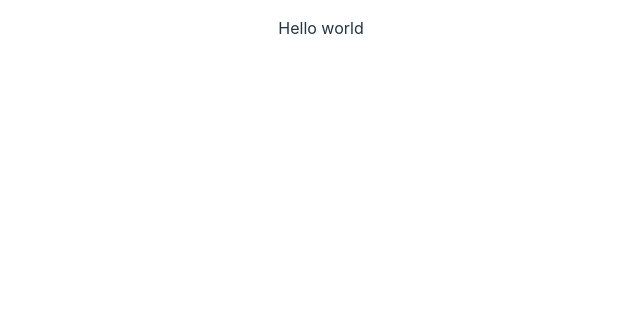
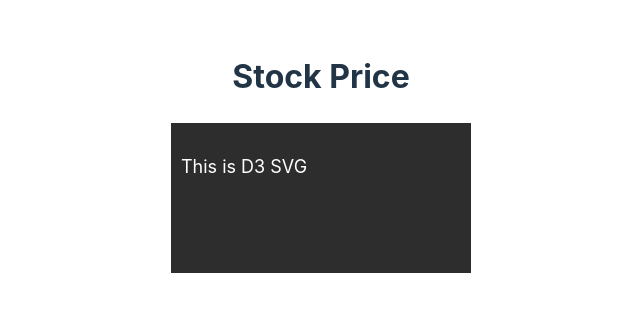
Before and after one commit to Sungharsh/ReactD3Charts, a React (Vite) app: page / in a window 1280 px wide. Shown: the top 312 px of the page, without its empty margins (319-959 px from the left). Built offline with nearby package versions, Linux system fonts and the light colour scheme.

Commit message:
added d3 library and created d3 basic svg

```diff
--- a/src/App.css
+++ b/src/App.css
@@ -4,3 +4,9 @@
   padding: 2rem;
   text-align: center;
 }
+svg {
+  background-color: #2d2d2d;
+}
+.title {
+  font-size: 18px;
+}
--- a/src/App.tsx
+++ b/src/App.tsx
@@ -1,5 +1,13 @@
+import BarChart from "./barBhart";
+import "./App.css";
+
 const App = () => {
-  return <p>Hello world</p>;
+  return (
+    <>
+      <h1>Stock Price</h1>
+      <BarChart />
+    </>
+  );
 };
 
 export default App;
--- /dev/null
+++ b/src/barBhart.tsx
@@ -0,0 +1,28 @@
+import { useRef, useEffect } from "react";
+import * as d3 from "d3";
+
+const BarChart = () => {
+  const chartRef = useRef(null);
+
+  useEffect(() => {
+    //if conditional is a temporary setup for devlopment only to resolve svg rending twice due to React.StrictMode
+    if (d3.select("svg")) {
+      d3.select("svg").remove();
+    }
+
+    const chartElement = chartRef.current;
+
+    d3.select(chartElement)
+      .append("svg")
+      .append("text")
+      .attr("x", 10)
+      .attr("y", 50)
+      .text("This is D3 SVG")
+      .attr("fill", "white")
+      .attr("class", "title");
+  });
+
+  return <div ref={chartRef}></div>;
+};
+
+export default BarChart;
```
